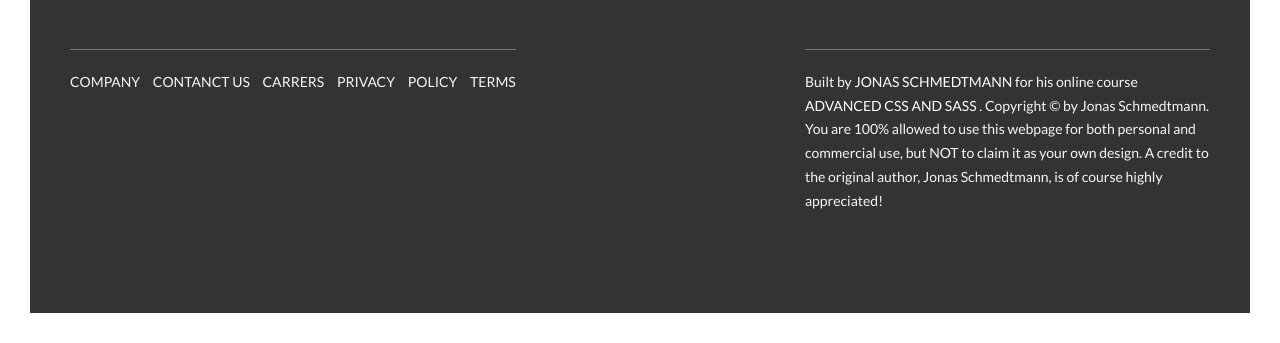
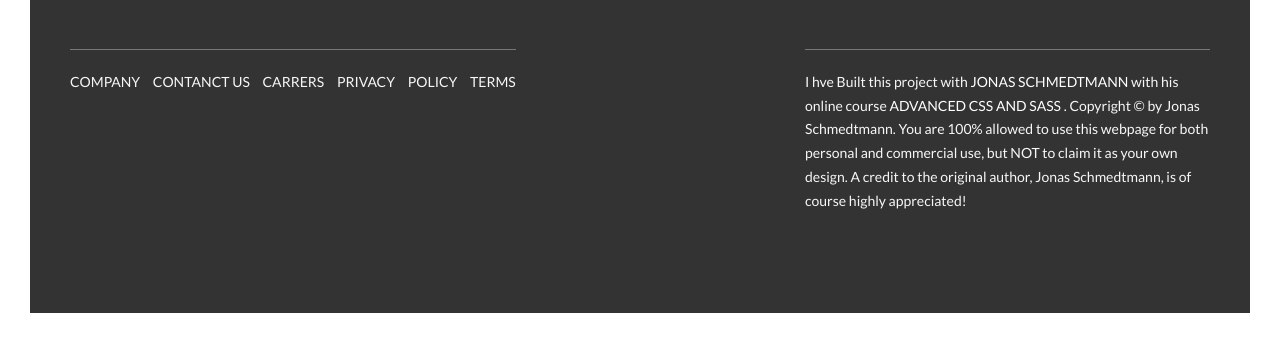
Before and after one commit to kohistani1/natrous_project, a website: page index.html in a window 1280 px wide. Shown: the part 5406-5749 px from the top of the page. Drawn offline with Linux system fonts and the light colour scheme.

Commit message:
Update index.html
footer updated

```diff
--- a/index.html
+++ b/index.html
@@ -346,7 +346,7 @@
           <div class="colo-1-of-2">
             <div class="footer--right">
             <p>
-              Built by <a href="#"class=" footer__link"> JONAS SCHMEDTMANN</a> for his online course <a href="#" class=" footer__link">ADVANCED CSS AND SASS</a> . Copyright © by Jonas Schmedtmann. You are 100% allowed to use this webpage for both personal and commercial use, but NOT to claim it as your own design. A credit to the original author, Jonas Schmedtmann, is of course highly appreciated!
+              I hve Built this project with <a href="#"class=" footer__link"> JONAS SCHMEDTMANN</a> with his online course <a href="#" class=" footer__link">ADVANCED CSS AND SASS</a> . Copyright © by Jonas Schmedtmann. You are 100% allowed to use this webpage for both personal and commercial use, but NOT to claim it as your own design. A credit to the original author, Jonas Schmedtmann, is of course highly appreciated!
             </p>
 
           </div>
```
